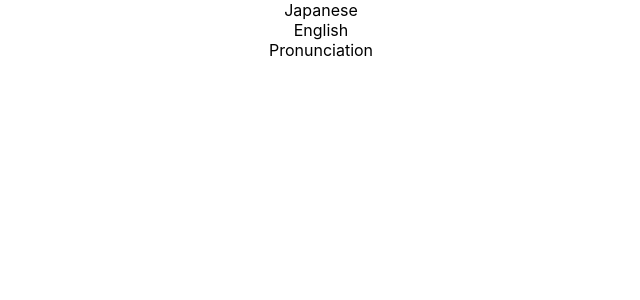
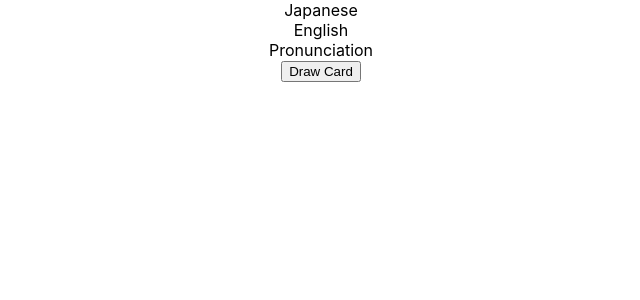
Before and after one commit to leedoughty/react-flashcards, a React (Create React App) app: page / in a window 1280 px wide. Shown: the top 300 px of the page, without its empty margins (319-959 px from the left). Built offline with nearby package versions, Linux system fonts and the light colour scheme.

Commit message:
Add draw button method

```diff
--- a/src/App.js
+++ b/src/App.js
@@ -1,10 +1,13 @@
 import React, { Component } from 'react';
 import './App.css';
 import Card from './Card/Card';
+import DrawButton from './DrawButton/DrawButton';
 
 class App extends Component {
   constructor(props) {
     super(props);
+
+    this.updateCard = this.updateCard.bind(this);
 
     this.state = {
       cards: [
@@ -29,13 +32,22 @@
     return(card);
   }
 
+  updateCard() {
+    console.log("New card!");
+  }
+
   render() {
     return (
       <div className="App">
-        <Card jpn={this.state.currentCard.jpn}
+        <div className="cardRow">
+          <Card jpn={this.state.currentCard.jpn}
               eng={this.state.currentCard.eng}
               pronunciation={this.state.currentCard.pronunciation}
-              />
+          />
+        </div>
+        <div className="buttonRow">
+          <DrawButton DrawCard={this.updateCard}/>
+        </div>
       </div>
     );
   }
--- /dev/null
+++ b/src/DrawButton/DrawButton.js
@@ -0,0 +1,24 @@
+import React, { Component } from 'react';
+import './DrawButton.css';
+
+class DrawButton extends Component {
+  constructor(props) {
+    super(props);
+
+    this.drawCard = this.drawCard.bind(this);
+  }
+
+  drawCard() {
+    this.props.drawCard();
+  }
+
+  render(props) {
+    return (
+      <div className="buttonContainer">
+        <button className="btn" onClick={this.drawCard}>Draw Card</button>
+      </div>
+    )
+  }
+}
+
+export default DrawButton;
```
Also changed, not shown: src/DrawButton/DrawButton.css (added).
